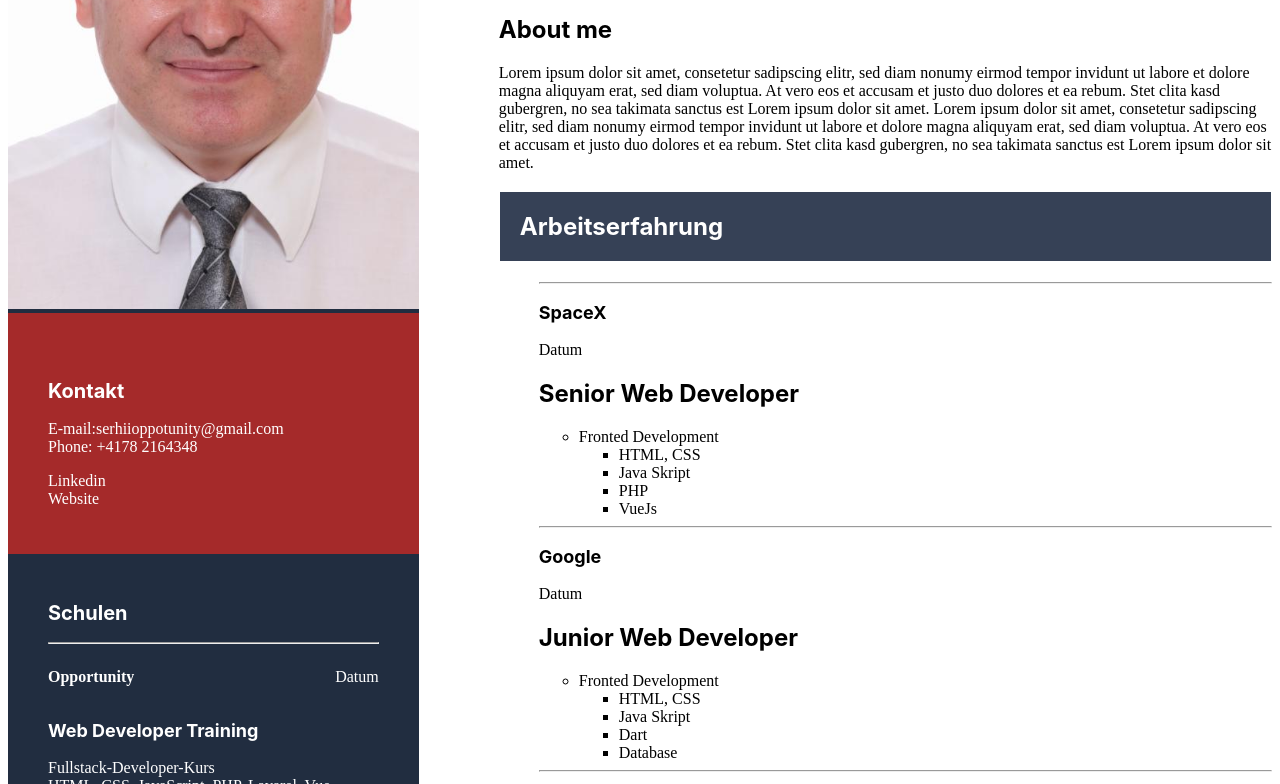
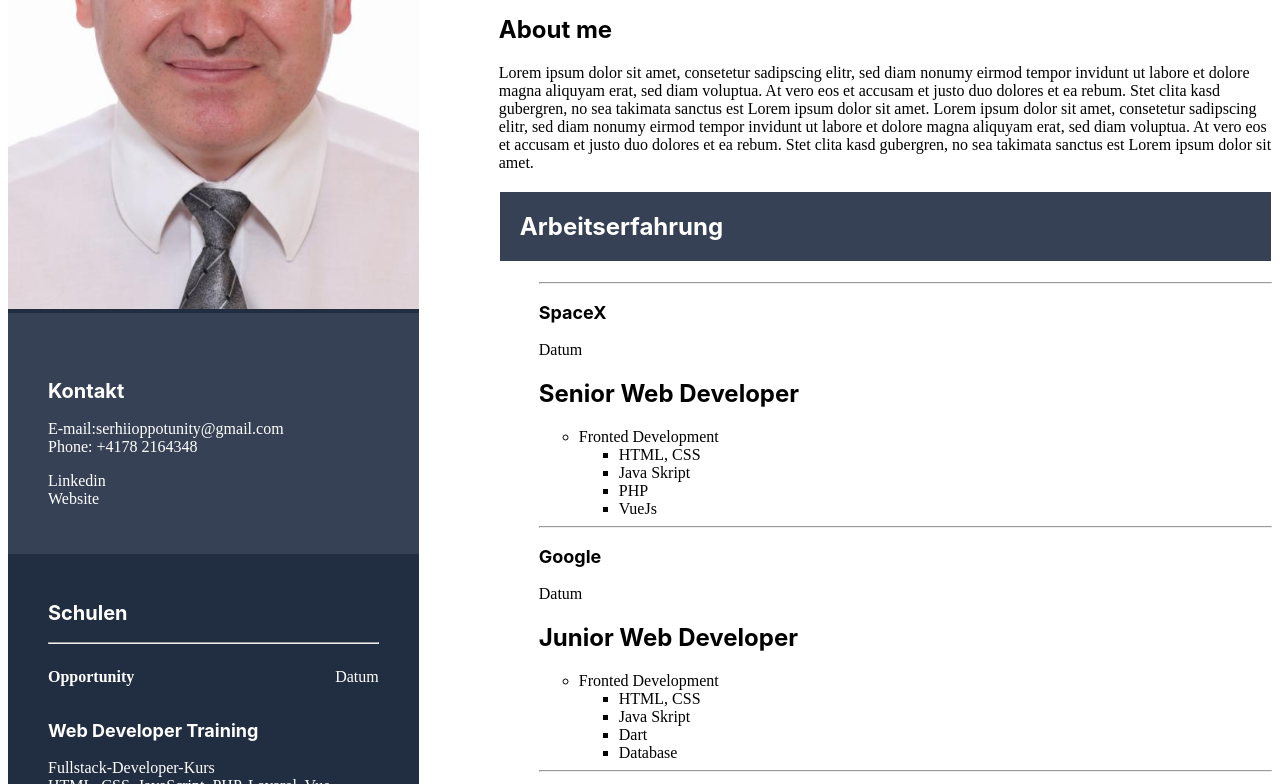
Before and after one commit to Serhiiopportunity/CV-actuell, a plain HTML site: page index.html in a window 1280 px wide. Shown: the part 316-1100 px from the top of the page. Drawn offline with Linux system fonts and the light colour scheme.

Commit message:
change colors kontakte

```diff
--- a/styles.css
+++ b/styles.css
@@ -8,7 +8,7 @@ body {
    padding-right: 40px;
 }
 .kontakt {
-   background-color:brown;
+   background-color:#364156;
    padding-top: 50px;
    padding-left: 40px;
    padding-bottom: 30px;
```
